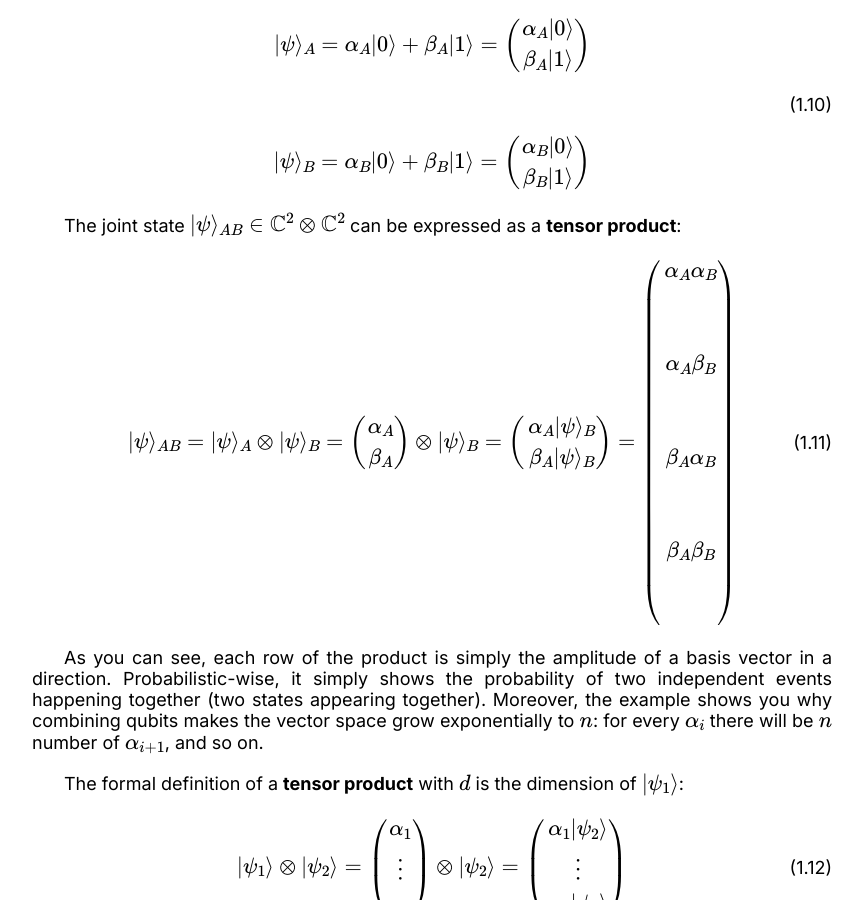
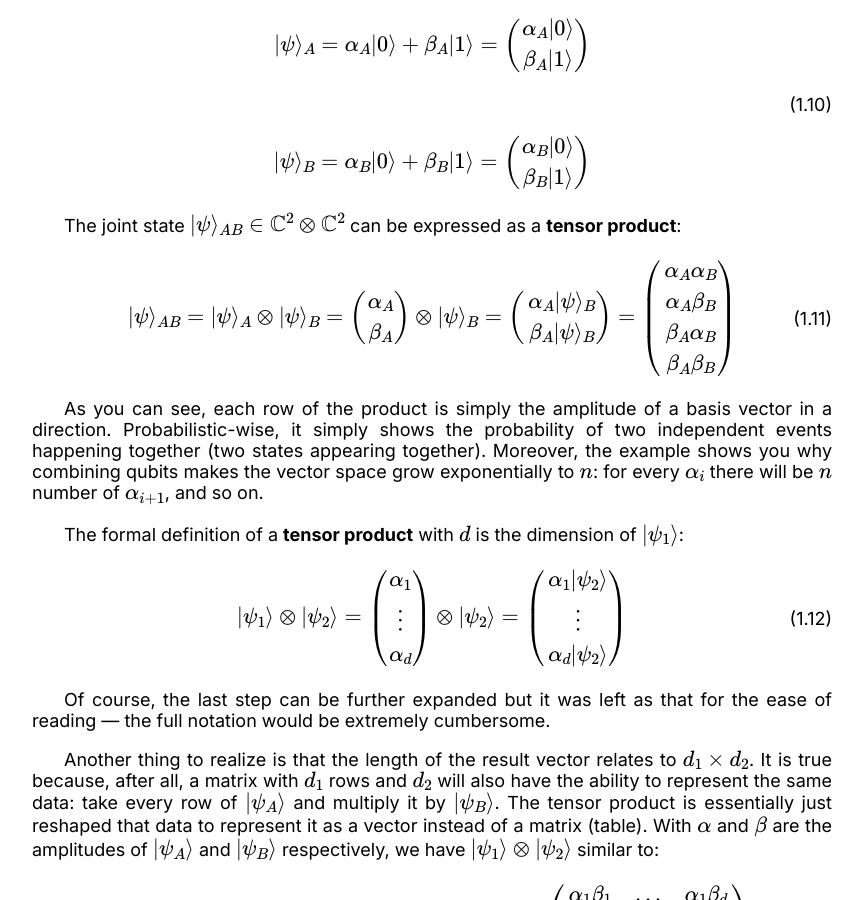
Before and after one commit to LukeNK/n-week-project, a Jekyll site: the page built from chapters/_p/entangle.md, in a window 1280 px wide and 900 px high, scrolled down 3027 px. Shown: the whole window, without its empty margins (208-1071 px from the left). Built offline with Jekyll 4.4.1, drawn with Linux system fonts in a browser that asks for light colours.

Commit message:
Fix syntax typo

```diff
--- a/chapters/_p/entangle.md
+++ b/chapters/_p/entangle.md
@@ -128,10 +128,10 @@ The joint state $|\psi\rangle_{AB} \in \mathbb{C}^2\otimes\mathbb{C}^2$ can be e
         \alpha_A|\psi\rangle_B \\ \beta_A|\psi\rangle_B
     \end{pmatrix}
     = \begin{pmatrix}
-        \alpha_A\alpha_B \\\\\\
-        \alpha_A\beta_B \\\\\\
-        \beta_A\alpha_B \\\\\\
-        \beta_A\beta_B \\\\\\
+        \alpha_A\alpha_B \\
+        \alpha_A\beta_B \\
+        \beta_A\alpha_B \\
+        \beta_A\beta_B \\
     \end{pmatrix}
 </eq>
 As you can see, each row of the product is simply the amplitude of a basis vector in a direction. Probabilistic-wise, it simply shows the probability of two independent events happening together (two states appearing together). Moreover, the example shows you why combining qubits makes the vector space grow exponentially to $n$: for every $\alpha_i$ there will be $n$ number of $\alpha_{i+1}$, and so on.
```
